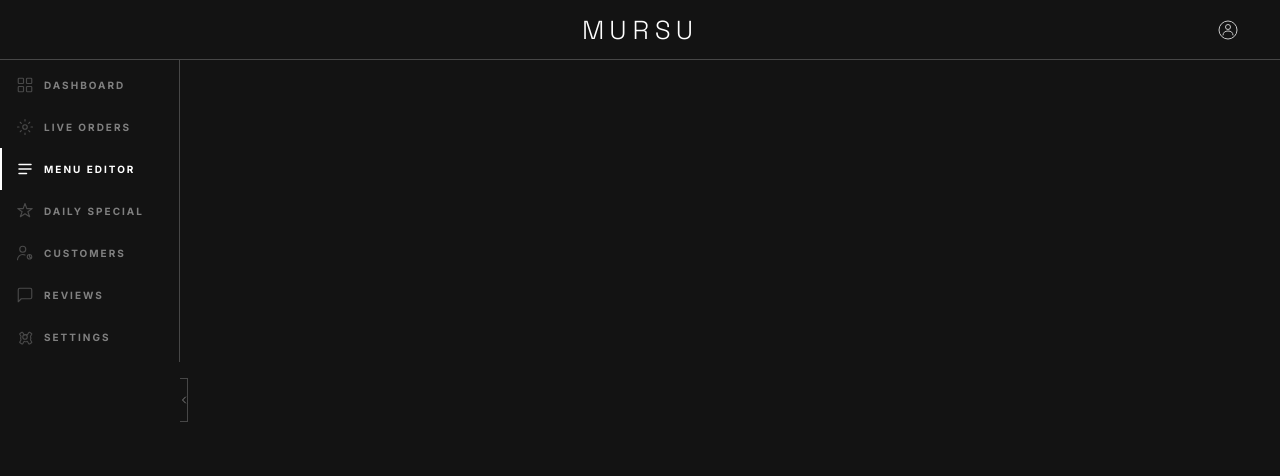
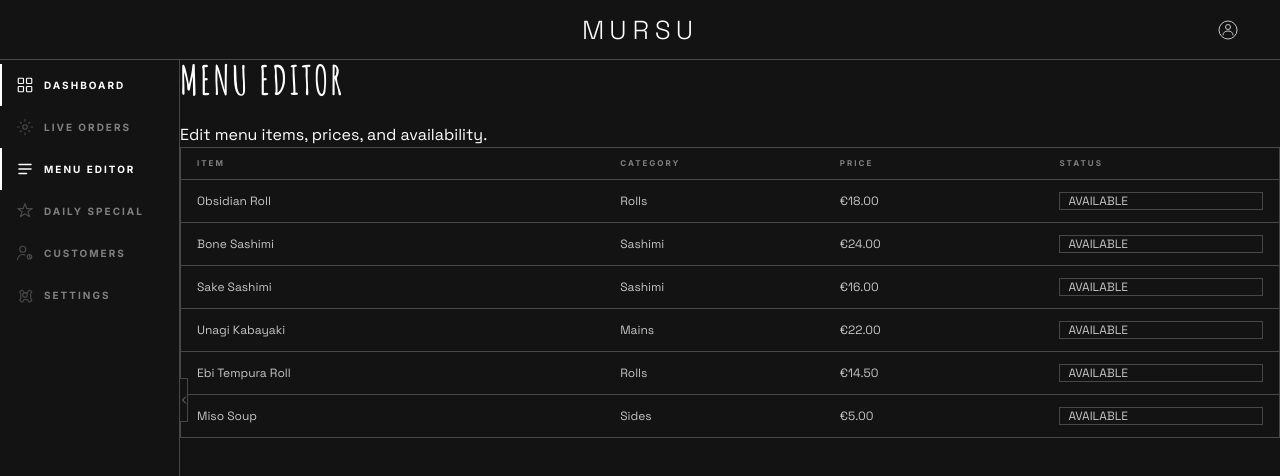
Before and after one commit to x-bananer/mursu-sushi-restaurant, a React (Vite) app in the folder frontend/: page /adm/menu in a window 1280 px wide. Shown: the top 476 px of the page. Built offline with nearby package versions, Linux system fonts and the light colour scheme.

Commit message:
refactor(admin):
- removed CSS-only page switching logic
- simplified AdmPanel into a pure page component
- centralized layout styling in AdminLayout
- add styles for remaing compoments (customers, daily special, menu and settings ).

```diff
--- a/frontend/src/components/adm/nav/AdmBottomNav.jsx
+++ b/frontend/src/components/adm/nav/AdmBottomNav.jsx
@@ -37,11 +37,6 @@
 		icon: <CustomersIcon className="admin-nav__icon" />,
 	},
 	{
-		to: "/adm/reviews",
-		label: "Reviews",
-		icon: <ReviewsIcon className="admin-nav__icon" />,
-	},
-	{
 		to: "/adm/settings",
 		label: "Settings",
 		icon: <SettingsIcon className="admin-nav__icon" />,
--- a/frontend/src/components/adm/nav/admSideNav.jsx
+++ b/frontend/src/components/adm/nav/admSideNav.jsx
@@ -7,64 +7,35 @@
 	MenuEditorIcon,
 	DailySpecialIcon,
 	CustomersIcon,
-	ReviewsIcon,
 	SettingsIcon,
 } from "../../shared/nav/icons";
 
 const sidebarItems = [
-	{
-		to: "/adm",
-		label: "Dashboard",
-		icon: <DashboardIcon className="admin-nav__icon" />,
-	},
-	{
-		to: "/adm/orders",
-		label: "Live Orders",
-		icon: <LiveOrdersIcon className="admin-nav__icon" />,
-	},
-	{
-		to: "/adm/menu",
-		label: "Menu Editor",
-		icon: <MenuEditorIcon className="admin-nav__icon" />,
-	},
-	{
-		to: "/adm/special",
-		label: "Daily Special",
-		icon: <DailySpecialIcon className="admin-nav__icon" />,
-	},
-	{
-		to: "/adm/customers",
-		label: "Customers",
-		icon: <CustomersIcon className="admin-nav__icon" />,
-	},
-	{
-		to: "/adm/reviews",
-		label: "Reviews",
-		icon: <ReviewsIcon className="admin-nav__icon" />,
-	},
-	{
-		to: "/adm/settings",
-		label: "Settings",
-		icon: <SettingsIcon className="admin-nav__icon" />,
-	},
+	{ to: "/adm", label: "Dashboard", icon: <DashboardIcon className="admin-nav__icon" /> },
+	{ to: "/adm/orders", label: "Live Orders", icon: <LiveOrdersIcon className="admin-nav__icon" /> },
+	{ to: "/adm/menu", label: "Menu Editor", icon: <MenuEditorIcon className="admin-nav__icon" /> },
+	{ to: "/adm/special", label: "Daily Special", icon: <DailySpecialIcon className="admin-nav__icon" /> },
+	{ to: "/adm/customers", label: "Customers", icon: <CustomersIcon className="admin-nav__icon" /> },
+	{ to: "/adm/settings", label: "Settings", icon: <SettingsIcon className="admin-nav__icon" /> },
 ];
 
-export default function AdminSideNav() {
+export default function AdminSideNav({ collapsed, setCollapsed }) {
 	const location = useLocation();
-	const [collapsed, setCollapsed] = React.useState(false);
 
 	return (
 		<>
-			<aside
-				className={`admin-sidebar${collapsed ? " admin-sidebar--collapsed" : ""}`}
-			>
+			<aside className="admin-sidebar">
 				<nav className="admin-nav">
 					{sidebarItems.map((item) => (
 						<Link
 							key={item.to}
 							to={item.to}
 							data-tooltip={item.label}
-							className={`admin-nav__item${location.pathname === item.to ? " admin-nav__item--active" : ""}`}
+							className={`admin-nav__item${
+								location.pathname.startsWith(item.to)
+									? " admin-nav__item--active"
+									: ""
+							}`}
 						>
 							{item.icon}
 							<span className="admin-nav__label">
@@ -82,7 +53,9 @@
 				style={{ left: collapsed ? "48px" : "180px" }}
 			>
 				<svg
-					className={`sidebar-toggle-btn__icon${collapsed ? " sidebar-toggle-btn__icon--flipped" : ""}`}
+					className={`sidebar-toggle-btn__icon${
+						collapsed ? " sidebar-toggle-btn__icon--flipped" : ""
+					}`}
 					viewBox="0 0 24 24"
 					fill="none"
 					width="12"
--- a/frontend/src/pages/adm/AdmPanel.jsx
+++ b/frontend/src/pages/adm/AdmPanel.jsx
@@ -1,30 +1,15 @@
-import "./adm-panel.css";
-import Customers from "../../components/adm/customers/Customers";
-import DailySpecial from "../../components/adm/daily-special/DailySpecial";
 import AdmStatus from "../../components/adm/adm-status/AdmStatus";
 import LiveOrders from "../../components/adm/live-orders/LiveOrders";
-import MenuEdit from "../../components/adm/menu-edit/MenuEdit";
-import Settings from "../../components/adm/settings/Settings";
 
 export default function AdmPanel() {
-    return (
-        <div className="admin-main">
+	return (
+				<section className="admin-main">
+					<AdmStatus />
+					<h2 className="admin-section-title">
+						Live Order Board
+					</h2>
+					<LiveOrders />
+				</section>
 
-            {/* ── Dashboard ── */}
-            <section className="admin-page admin-page--active" id="page-dashboard">
-                <AdmStatus />
-                <h2 className="admin-section-title">Live Order Board</h2>
-                <LiveOrders />
-            </section>
-
-            <MenuEdit />
-
-            <DailySpecial />
-
-            <Customers />
-
-            <Settings />
-
-        </div>
-    );
+	);
 }
--- a/frontend/src/pages/adm/AdminLayout.jsx
+++ b/frontend/src/pages/adm/AdminLayout.jsx
@@ -1,19 +1,27 @@
 import { Outlet } from "react-router";
+import React from "react";
 import AdminNavbar from "../../components/adm/nav/AdmNavbar";
 import AdminBottomNav from "../../components/adm/nav/AdmBottomNav";
 import AdminSideNav from "../../components/adm/nav/admSideNav";
 
+import "./adm-panel.css";
+
 export default function AdminLayout() {
+	const [collapsed, setCollapsed] = React.useState(false);
+
 	return (
 		<>
 			<header className="header">
 				<AdminNavbar />
 			</header>
 
-			<main>
-				<AdminSideNav />
-				<Outlet />
-			</main>
+			<div className={`admin-shell ${collapsed ? "admin-shell--collapsed" : ""}`}>
+				<AdminSideNav collapsed={collapsed} setCollapsed={setCollapsed} />
+
+				<main className="admin-main">
+					<Outlet />
+				</main>
+			</div>
 
 			<AdminBottomNav />
 		</>
--- a/frontend/src/pages/adm/adm-panel.css
+++ b/frontend/src/pages/adm/adm-panel.css
@@ -1,16 +1,6 @@
 /* ═══════════════════════════════════════════════
 Admin Dashboard — Mursu
 ═══════════════════════════════════════════════ */
-
-/* ── hide checkbox ───────────────────────────── */
-
-.sidebar-toggle-input {
-    position: fixed;
-    width: 0;
-    height: 0;
-    opacity: 0;
-    pointer-events: none;
-}
 
 /* ── viewport lock ───────────────────────────── */
 
@@ -140,70 +130,67 @@
     transition: opacity 0.2s ease, max-width 0.25s ease;
 }
 
-/* shrink grid column */
-#sidebar-toggle:checked ~ .admin-shell {
+/* ── Collapse layout  ─────────────────────────────────────── */
+.admin-shell {
+    grid-template-columns: 180px 1fr;
+    transition: grid-template-columns 0.25s ease;
+}
+
+.admin-shell--collapsed {
     grid-template-columns: 48px 1fr;
 }
 
-/* shrink the sidebar element */
-#sidebar-toggle:checked ~ .admin-shell .admin-sidebar {
+.admin-sidebar {
+    width: 180px;
+    transition: width 0.25s ease;
+}
+
+.admin-shell--collapsed .admin-sidebar {
     width: 48px;
 }
 
-/* slide toggle tab left to match new sidebar width */
-#sidebar-toggle:checked ~ .sidebar-toggle-btn {
-    left: 48px;
+.admin-nav__label {
+    opacity: 1;
+    max-width: 140px;
+    transition: all 0.25s ease;
 }
 
-/* flip chevron - points right ( > ) */
-#sidebar-toggle:checked ~ .sidebar-toggle-btn .sidebar-toggle-btn__icon {
-    transform: rotate(180deg);
-}
-
-/* hide labels — icons stay untouched */
-#sidebar-toggle:checked ~ .admin-shell .admin-nav__label {
+.admin-shell--collapsed .admin-nav__label {
     opacity: 0;
     max-width: 0;
     pointer-events: none;
 }
 
-/* centre icons in the 48px column */
-#sidebar-toggle:checked ~ .admin-shell .admin-nav__item {
+.admin-shell--collapsed .admin-nav__item {
     justify-content: center;
     padding: 12px 0;
     gap: 0;
 }
 
-/* CSS tooltips on hover when collapsed */
-#sidebar-toggle:checked ~ .admin-shell .admin-nav__item {
-    position: relative;
+.sidebar-toggle-btn__icon {
+    transition: transform 0.25s ease;
 }
 
-#sidebar-toggle:checked ~ .admin-shell .admin-nav__item::after {
-    content: attr(data-tooltip);
-    position: absolute;
-    left: calc(100% + 20px);
-    top: 50%;
-    transform: translateY(-50%);
-    background: var(--color-dark-gray);
-    border: 1px solid var(--color-dark-gray);
-    color: var(--color-white);
-    font-family: var(--font-button);
-    font-size: 8px;
-    font-weight: 700;
-    letter-spacing: 1.5px;
-    text-transform: uppercase;
-    padding: 6px 10px;
-    white-space: nowrap;
-    pointer-events: none;
-    opacity: 0;
-    transition: opacity 0.15s ease;
-    z-index: 300;
+.sidebar-toggle-btn__icon--flipped {
+    transform: rotate(180deg);
 }
 
-#sidebar-toggle:checked ~ .admin-shell .admin-nav__item:hover::after {
-    opacity: 1;
+.sidebar-toggle-btn {
+    left: 180px;
+    transition: left 0.25s ease;
 }
+
+.admin-sidebar--collapsed .admin-nav__item:hover::after {
+  opacity: 1;
+}
+
+
+@media (max-width: 768px) {
+  .header {
+    height: 48px;
+  }
+}
+*/
 
 /* ── main ────────────────────────────────────── */
 
@@ -214,11 +201,6 @@
     overflow-x: hidden;
     padding: 32px 32px 64px;
 }
-
-/* ── pages ───────────────────────────────────── */
-
-.admin-page         { display: none; }
-.admin-page--active { display: block; }
 
 /* ── section title ───────────────────────────── */
 
@@ -398,6 +380,62 @@
     color: var(--color-white);
 }
 
+/* ── form group ──────────────────────────────── */
+
+.admin-form-group {
+    display: flex;
+    flex-direction: column;
+    gap: 28px;
+    max-width: 480px;
+}
+
+/* ── admin table ─────────────────────────────── */
+
+.admin-table {
+    border: 1px solid var(--color-dark-gray);
+}
+
+.admin-table__head {
+    display: grid;
+    grid-template-columns: 2fr 1fr 1fr 1fr;
+    padding: 10px 16px;
+    border-bottom: 1px solid var(--color-dark-gray);
+    gap: 16px;
+}
+
+.admin-table__head span {
+    font-family: var(--font-button);
+    font-size: 8px;
+    font-weight: 700;
+    letter-spacing: 2px;
+    text-transform: uppercase;
+    color: var(--color-gray);
+}
+
+.admin-table__row {
+    display: grid;
+    grid-template-columns: 2fr 1fr 1fr 1fr;
+    padding: 12px 16px;
+    border-bottom: 1px solid var(--color-dark-gray);
+    gap: 16px;
+    align-items: center;
+    transition: background 0.12s ease;
+}
+
+.admin-table__row:last-child {
+    border-bottom: none;
+}
+
+.admin-table__row:hover {
+    background: rgba(255,255,255,0.03);
+}
+
+.admin-table__row span {
+    font-family: var(--font-text);
+    font-size: 12px;
+    color: var(--color-light-gray);
+}
+
 /* ═══════════════════════════════════════════════
    RESPONSIVE
 ═══════════════════════════════════════════════ */
@@ -412,20 +450,6 @@
 
 /* Mobile */
 @media (max-width: 768px) {
-
-    .admin-shell {
-        grid-template-columns: 48px 1fr;
-    }
-
-    .admin-sidebar {
-        width: 48px;
-    }
-
-    .admin-nav__label {
-        opacity: 0;
-        pointer-events: none;
-    }
-
     .admin-nav__item {
         justify-content: center;
         padding: 12px 0;
@@ -439,42 +463,6 @@
 
     .sidebar-toggle-btn__icon {
         transform: rotate(180deg);
-    }
-
-    #sidebar-toggle:checked ~ .admin-shell .admin-sidebar {
-        width: 48px;
-    }
-
-    #sidebar-toggle:checked ~ .admin-shell {
-        grid-template-columns: 48px 1fr;
-    }
-
-    #sidebar-toggle:not(:checked) ~ .admin-shell .admin-sidebar {
-        width: 180px;
-    }
-
-    #sidebar-toggle:not(:checked) ~ .admin-shell {
-        grid-template-columns: 180px 1fr;
-    }
-
-    #sidebar-toggle:not(:checked) ~ .admin-shell .admin-nav__label {
-        opacity: 1;
-        pointer-events: auto;
-    }
-
-    #sidebar-toggle:not(:checked) ~ .admin-shell .admin-nav__item {
-        justify-content: flex-start;
-        padding: 12px 14px;
-        gap: 10px;
-    }
-
-    #sidebar-toggle:not(:checked) ~ .admin-shell .sidebar-toggle-btn {
-        justify-content: flex-end;
-        padding: 12px 14px;
-    }
-
-    #sidebar-toggle:not(:checked) ~ .admin-shell .sidebar-toggle-btn__icon {
-        transform: rotate(0deg);
     }
 
     .admin-main {
```
Also changed, not shown: frontend/src/components/shared/nav/nav.css (+0 -45 lines).
